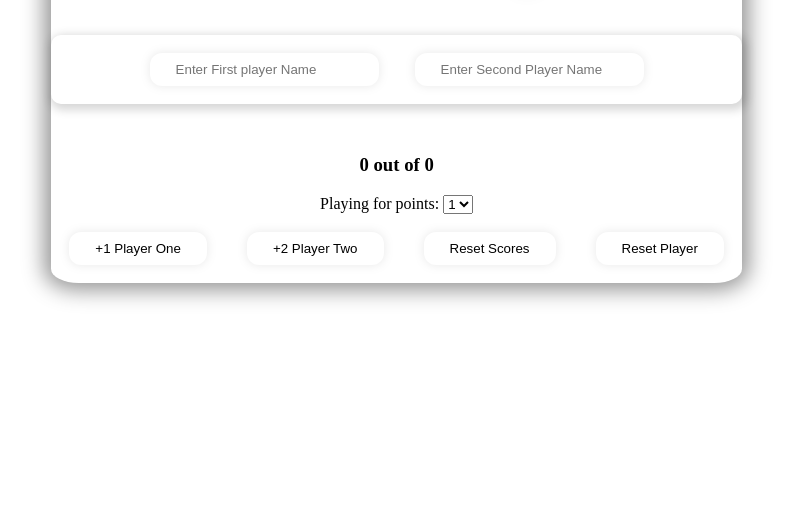
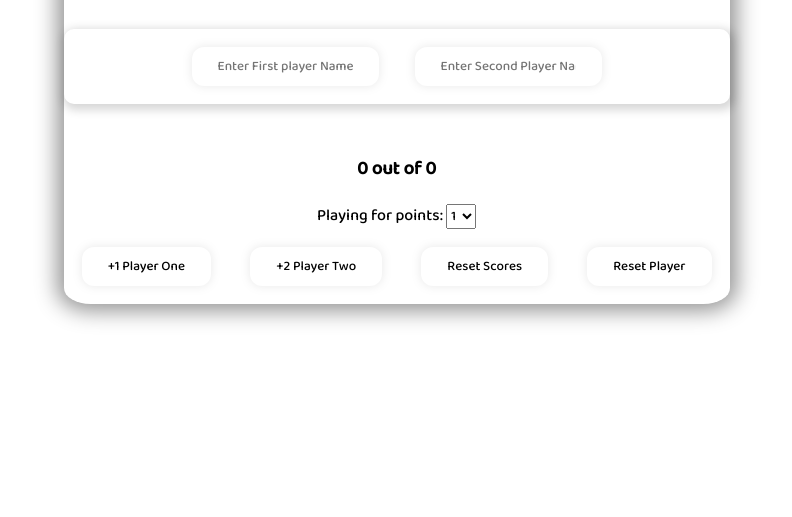
Before and after one commit to rishabh6115/Score-keeper, a plain HTML site: page index.html in a window 1280 px wide. Shown: the part 283-800 px from the top of the page, without its empty margins (245-1037 px from the left). Drawn offline with Linux system fonts and the light colour scheme.

Commit message:
added new font

```diff
--- a/style.css
+++ b/style.css
@@ -1,3 +1,8 @@
+@import url('https://fonts.googleapis.com/css2?family=Baloo+Bhai+2:wght@500&display=swap');
+* {
+    font-family: 'Baloo Bhai 2', cursive;
+}
+
 .container {
     text-align: center;
     /* border: 3px solid gray; */
```
Also changed, not shown: 1 other file.
